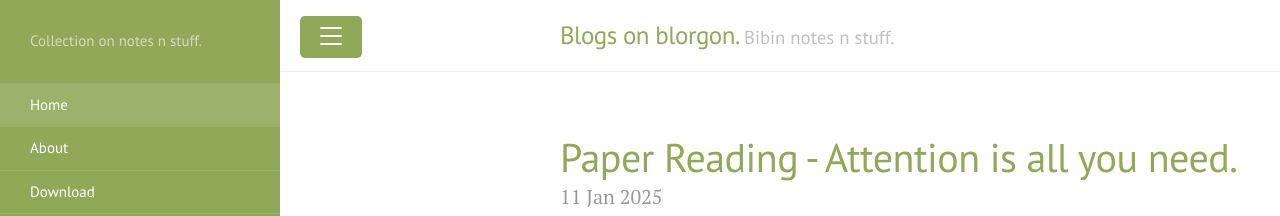
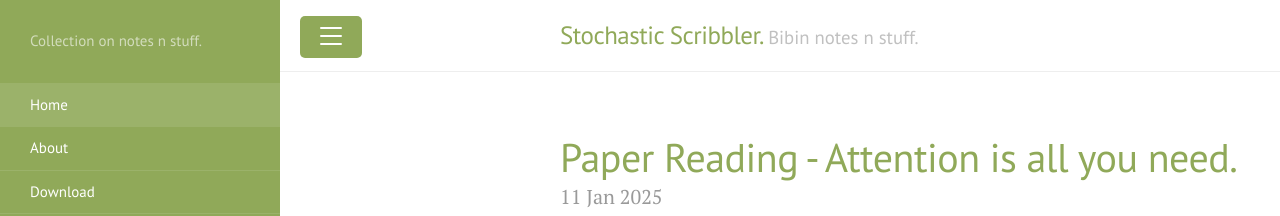
Before and after one commit to bibincnair/bibincnair.github.io, a Jekyll site: the page built from index.html, in a window 1280 px wide and 900 px high. Shown: the top 216 px of the window. Built offline with Jekyll 4.4.1, drawn with Linux system fonts in a browser that asks for light colours; the list of posts is cut into pages by our own code.

Commit message:
Update site title to "Stochastic Scribbler."

```diff
--- a/_config.yml
+++ b/_config.yml
@@ -1,5 +1,5 @@
 # Setup
-title: "Blogs on blorgon."
+title: "Stochastic Scribbler."
 tagline: " Bibin notes n stuff."
 description: "Collection on notes n stuff."
 domain: bibinyana.github.io
```
